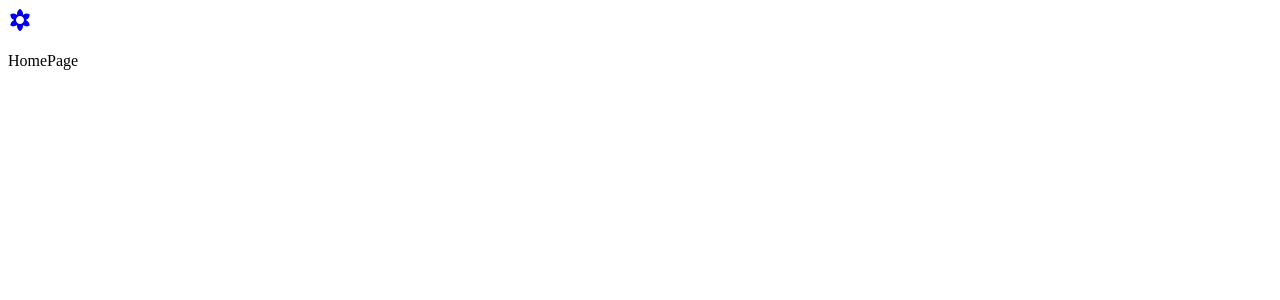
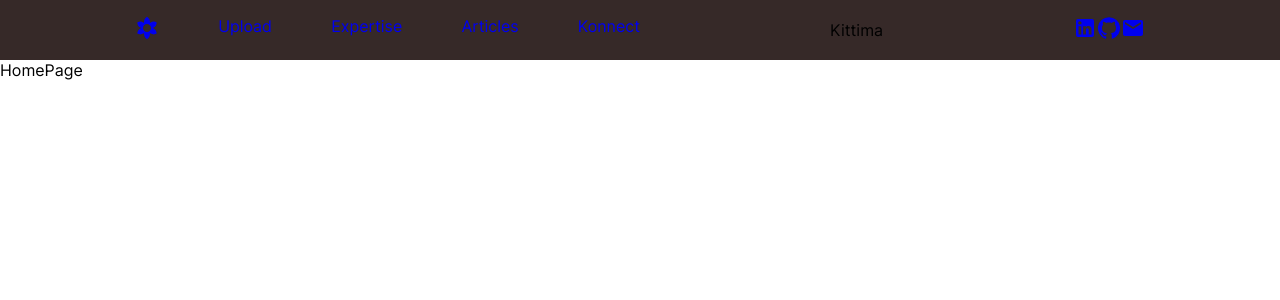
Before and after one commit to kittimaratana/portfolio-client, a React (Create React App) app: page / in a window 1280 px wide. Shown: the top 300 px of the page. Built offline with nearby package versions, Linux system fonts and the light colour scheme.

Commit message:
Add header HTML sections

```diff
--- a/src/components/Header/Header.js
+++ b/src/components/Header/Header.js
@@ -1,6 +1,6 @@
 import './Header.scss';
 import { Link } from "react-router-dom";
-import {FilterVintage} from '@mui/icons-material';
+import {Email, FilterVintage, GitHub, LinkedIn} from '@mui/icons-material';
 
 //navigation section for site
 function Header() {
@@ -8,9 +8,37 @@ function Header() {
         <header>
             <nav className="navigation">
                 <div className="navigation__center-wrap">
-                    <Link to={`/`} className="navigation__logo-container">
-                        <FilterVintage className="navigation__logo-image" />
-                    </Link>
+                    <section className="navigation__menu-container">
+                        <Link to={`/`} className="navigation__logo-container">
+                            <FilterVintage className="navigation__logo-image" />
+                        </Link>
+                        <Link to={`/about`} className="navigation__menu-item">
+                            <p className="navigation__menu-text">Upload</p>
+                        </Link>
+                        <Link to={`/expertise`} className="navigation__menu-item">
+                            <p className="navigation__menu-text">Expertise</p>
+                        </Link>
+                        <Link to={`/articles`} className="navigation__menu-item">
+                            <p className="navigation__menu-text">Articles</p>
+                        </Link>
+                        <Link to={`/konnect`} className="navigation__menu-item">
+                            <p className="navigation__menu-text">Konnect</p>
+                        </Link>
+                    </section>
+                    <section className="navigation__menu-title">
+                        <p>Kittima</p>
+                    </section>
+                    <section className="navigation__social-container">
+                        <a href="https://www.linkedin.com/in/kittima-ratana/" className="navigation__social-item">
+                            <LinkedIn className="navigation__social-image"/>
+                        </a>
+                        <a href="https://github.com/kittimaratana" className="navigation__social-item">
+                            <GitHub className="navigation__social-image"/>
+                        </a>
+                        <a href="mailto:kittima.ratana@gmail.com" className="navigation__social-item">
+                            <Email className="navigation__social-image"/>
+                        </a>
+                    </section>
                 </div>
             </nav>
         </header>
--- a/src/components/Header/Header.scss
+++ b/src/components/Header/Header.scss
@@ -0,0 +1,44 @@
+@use "../../styles/partials/colors" as *;
+@use "../../styles/partials/spacing" as *;
+@use "../../styles/partials/spacing-mixins" as *;
+@use "../../styles/partials/typography" as *;
+@use "../../styles/partials/typography-mixins" as *;
+@use "../../styles/partials/components" as *;
+@use "../../styles/partials/global" as *;
+
+.navigation {
+    background-color: $primary-color-brown;
+    width: 100%;
+    padding: $mobile-padding-component $mobile-margin;
+
+    @include tablet {
+        padding: $mobile-padding-component $tablet-margin;
+    }
+
+    &__center-wrap {
+        @include center-wrap;
+        max-width: 75.5rem;
+        display: flex;
+        flex-wrap: wrap;
+
+        @include tablet {
+            justify-content: space-between;
+            align-items: center;
+        }
+    }
+
+    &__menu-container {
+        width: 50%;
+        display: flex;
+        flex-wrap: wrap;
+        justify-content: space-between;
+
+        @include tablet {
+            width: 50%;
+            margin-bottom: 0;
+            justify-content: space-between;
+        }
+    }
+
+
+}
--- a/src/styles/partials/spacing.scss
+++ b/src/styles/partials/spacing.scss
@@ -3,8 +3,7 @@ $mobile-breakpoint: 0px;
 $tablet-breakpoint: 768px;
 $desktop-breakpoint: 1280px;
 
-/*
-$mobile-margin: 1rem;
+$mobile-margin: 1rem; //
 $mobile-column: auto;
 $mobile-gutter: 1rem;
 $tablet-margin: 2.25rem;
@@ -16,8 +15,7 @@ $desktop-gutter: 1.5rem;
 
 $mobile-padding-before-headline: 1.5rem;
 $mobile-padding-after-headline: 1rem;
-$mobile-padding-component: 1rem;
+$mobile-padding-component: 1rem; //
 $tablet-padding-before-headline: 2.25rem;
 $tablet-padding-after-headline: 1.5rem;
 $tablet-padding-component: 1.5rem;
-*/
```
